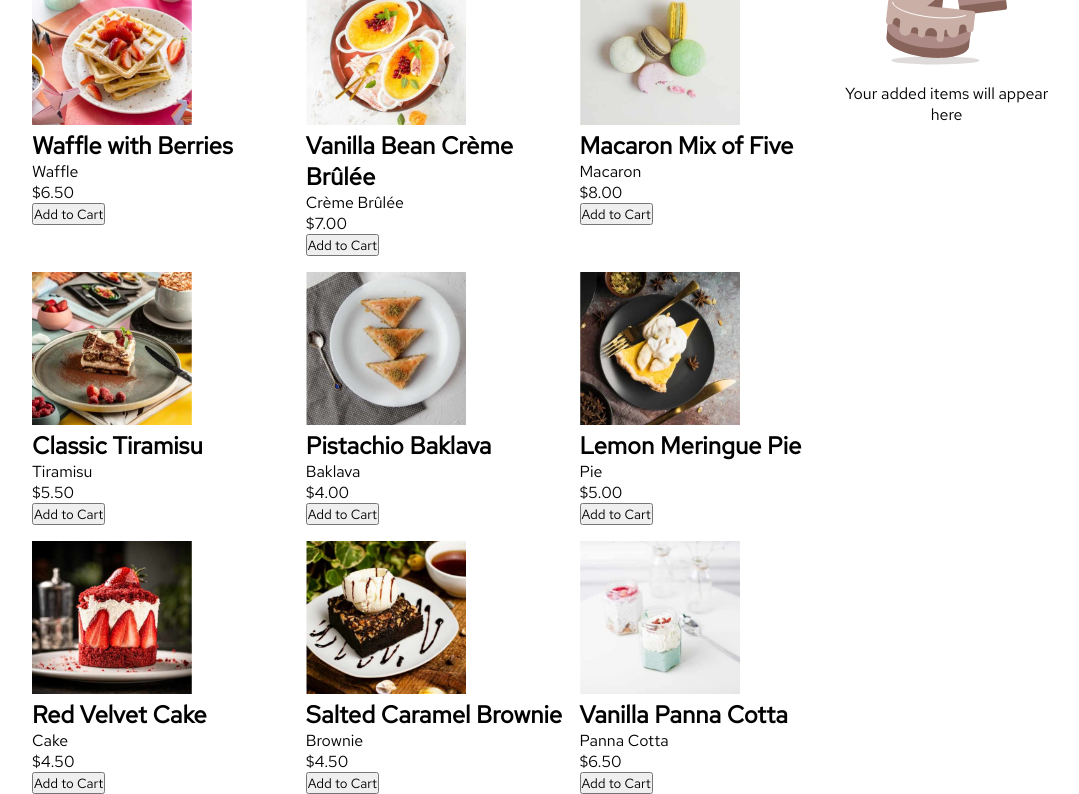
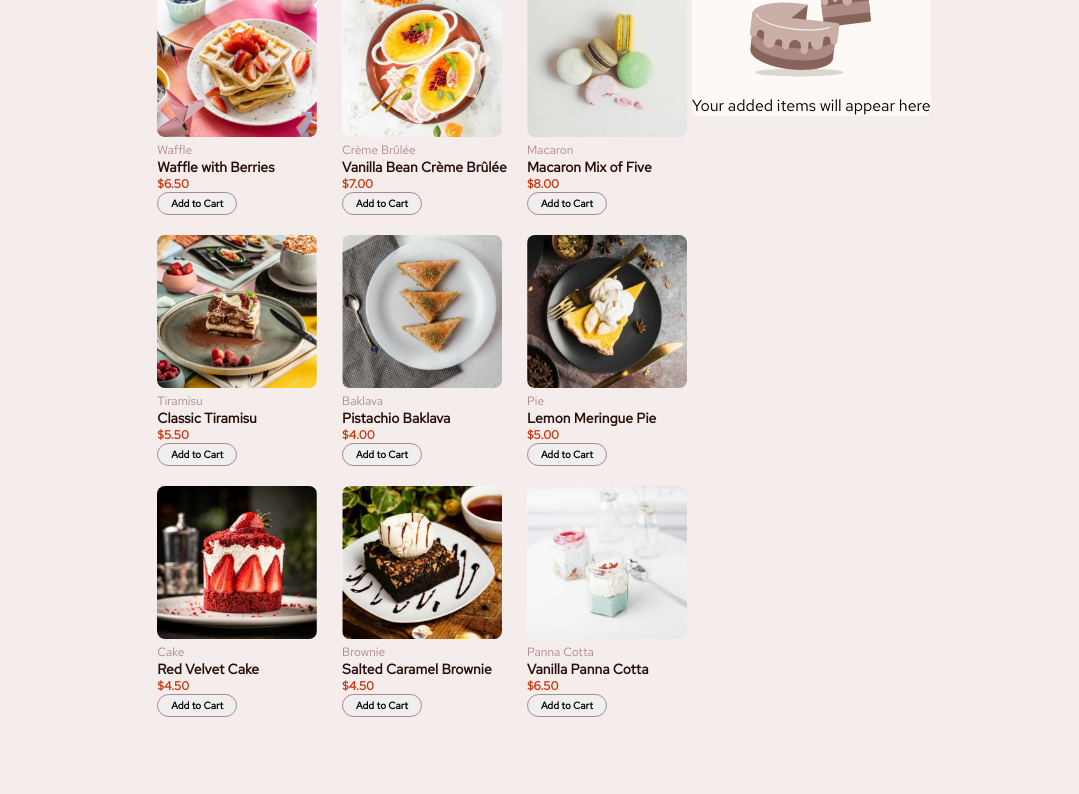
Before and after one commit to tutich/product-list, a plain HTML site: page index.html in a window 1280 px wide. Shown: the part 71-865 px from the top of the page, without its empty margins (96-1175 px from the left). After the commit the page ends 800 px from the top, so only its background shows below. Drawn offline with Linux system fonts and the light colour scheme.

Commit message:
cart, modal css

```diff
--- a/script.js
+++ b/script.js
@@ -135,17 +135,18 @@ fetch("data.json")
       productImage.alt = product.name;
       productItem.appendChild(productImage);
 
+      // Product category
+      const productCategory = document.createElement("p");
+      productCategory.classList.add("product-category");
+      productCategory.textContent = product.category;
+      productItem.appendChild(productCategory);
+
       // Product name
       const productName = document.createElement("h2");
       productName.classList.add("product-name");
       productName.textContent = product.name;
       productItem.appendChild(productName);
 
-      // Product category
-      const productCategory = document.createElement("p");
-      productCategory.classList.add("product-category");
-      productCategory.textContent = product.category;
-      productItem.appendChild(productCategory);
 
       // Product price
       const productPrice = document.createElement("p");
--- a/styles.css
+++ b/styles.css
@@ -21,13 +21,14 @@
 }
 
 body {
-    width: 80%;
+    width: 90%;
     margin: 0 auto;
     display: flex;
     flex-direction: column;
     justify-content: center;
     align-items: center;
     min-height: 100vh;
+    background-color: var( --Rose-100);
 }
 
 .container {
@@ -37,33 +38,55 @@ body {
 
 .product-grid {
     display: grid;
-    gap: 16px;
+    gap: 20px;
 }
 
 .product-item img {
-    width: 80%;
+    width: 100%;
     max-width: 160px;
     height: auto;
     object-fit: cover;
+    border-radius: 8px;
+}
+
+.product-category {
+    color: var(--Rose-400);
+    font-size: 12px;
+    font-weight: 400;
+}
+
+.product-name {
+    color: var(--Rose-900);
+    font-size: 14px;
+    font-weight: 600;
+}
+
+.product-price {
+    color: var(--Red);
+    font-size: 12px;
+    font-weight: 700;
 }
 
 .cart {
     border-radius: 8px;
     text-align: center;
+    height: fit-content;
+    background-color: var(--Rose-50);
 }
 
 
-
-/* Add to Cart button styles */
-.add-to-cart-button {
+.add-to-cart {
     display: flex;
+    font-size: 10px;
+    font-weight: 700;
     justify-content: center;
     align-items: center;
-    width: 150px;
-    padding: 10px;
-    border: 1px solid #333;
-    border-radius: 4px;
+    width: 80px;
+    padding: 4px;
+    border: 1px solid var(--Rose-400);
+    border-radius: 12px;
     cursor: pointer;
+    top: -20px;
   }
 
   /* Quantity wrapper flex styling */
```
